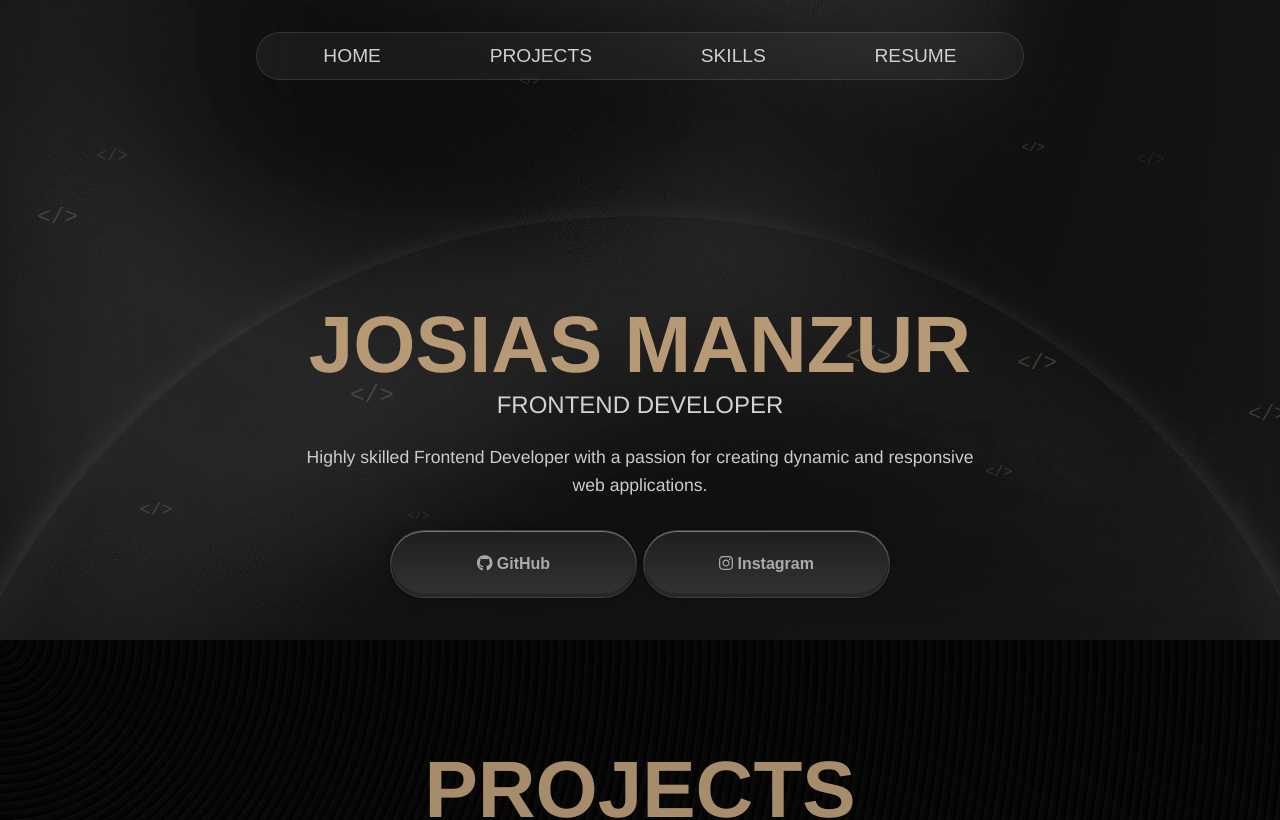
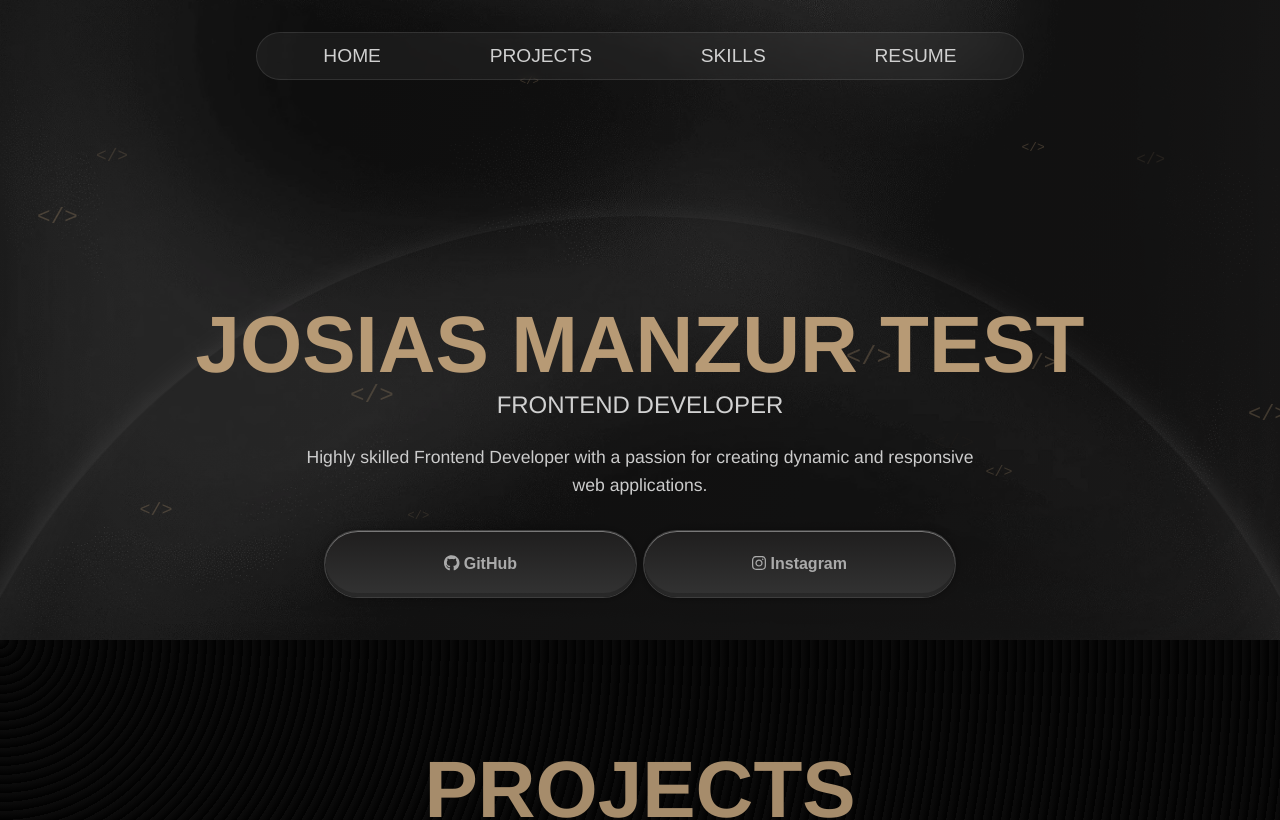
Before and after one commit to josiasmanzur02/portfolio, a React (Create React App) app: page / in a window 1280 px wide. Shown: the top 820 px of the page. Built offline with nearby package versions, Linux system fonts and the light colour scheme.

Commit message:
More testing

```diff
--- a/src/components/Header.jsx
+++ b/src/components/Header.jsx
@@ -71,7 +71,7 @@ const Header = () => {
 
       <div className="hero-inner">
         <div className="hero-text">
-          <h2 className="hero-title">Josias Manzur</h2>
+          <h2 className="hero-title">Josias Manzur Test</h2>
           <h2 className="hero-subtitle">FrontEnd Developer</h2>
           <p className="hero-description">
             Highly skilled Frontend Developer with a passion for creating
```
